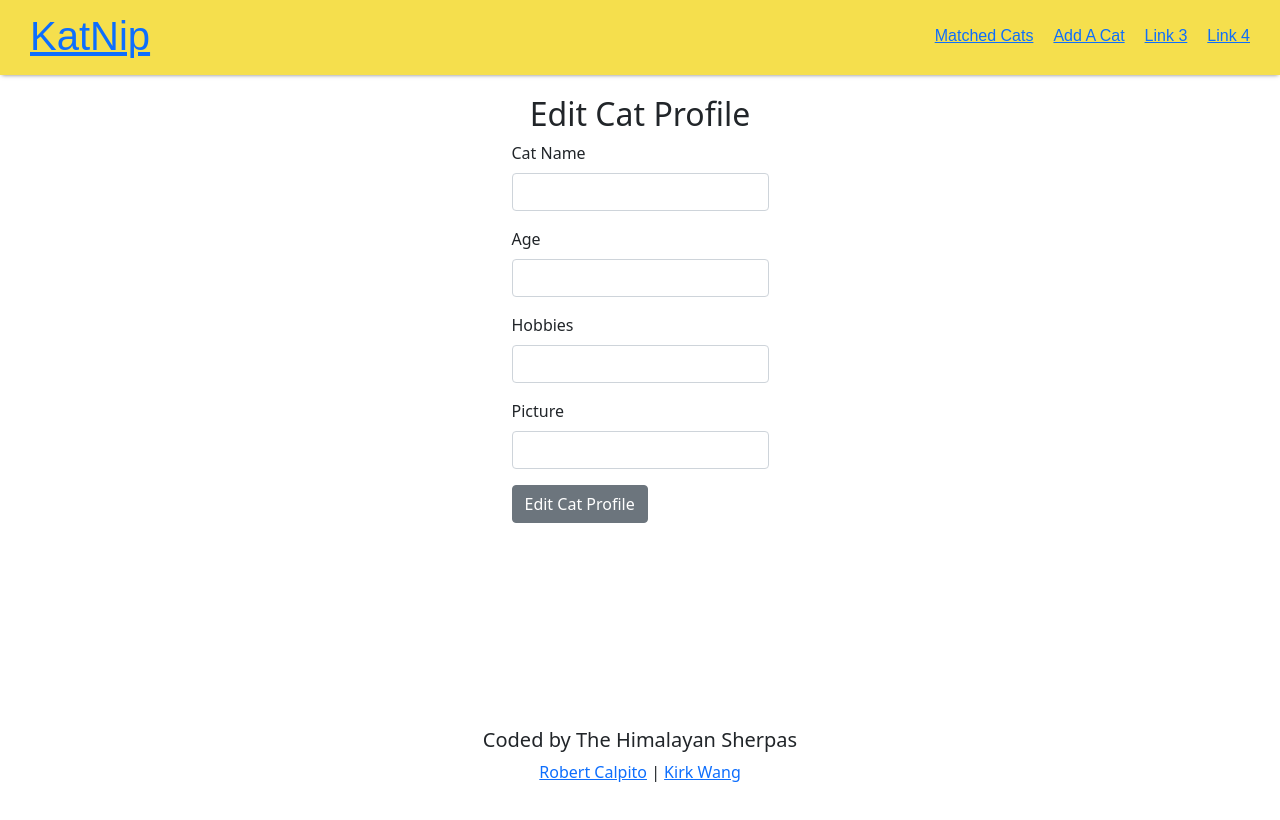
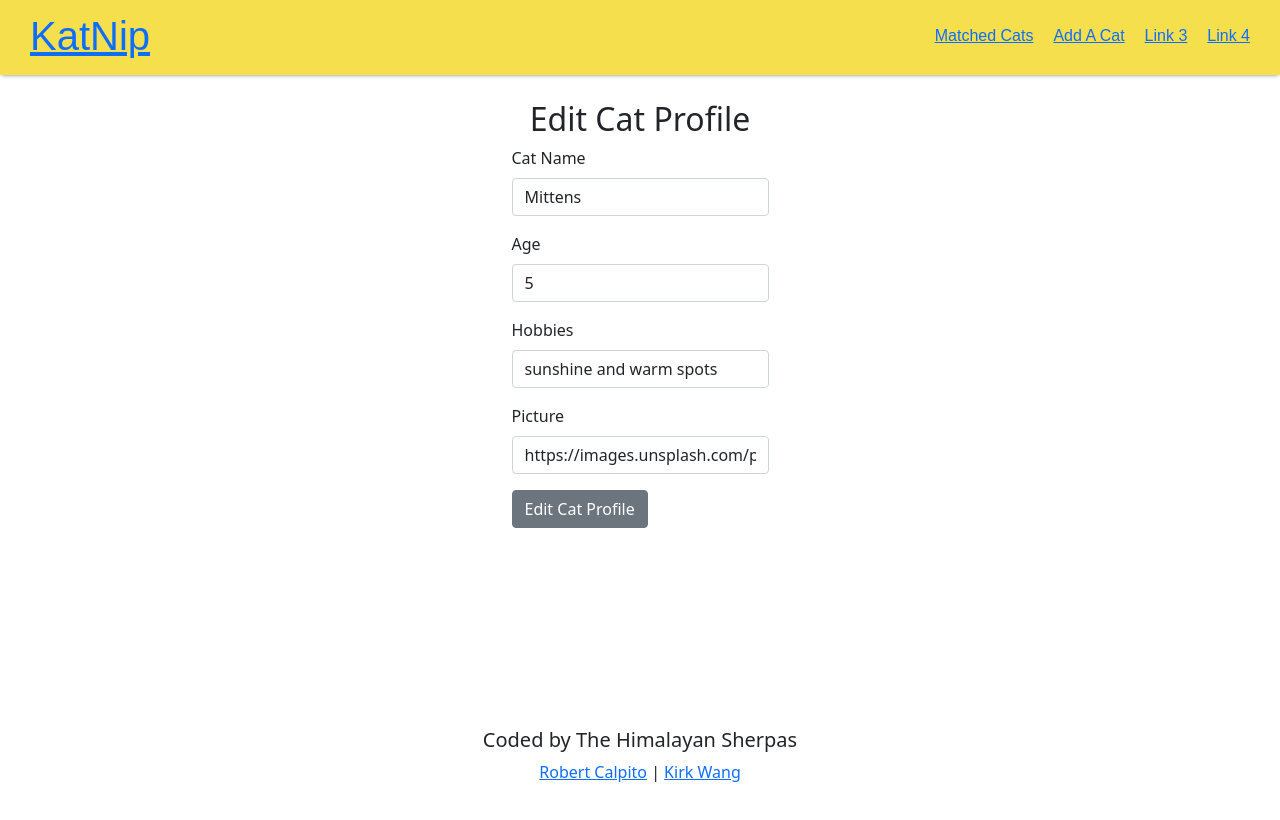
Before and after one commit to learn-academy-2021-echo/cat-tinder-frontend-himalayan-sherpas, a React (Create React App) app: page /catedit/1 in a window 1280 px wide. Shown: the top 820 px of the page. Built offline with nearby package versions, Linux system fonts and the light colour scheme.

Commit message:
now displays current data in edit fields

```diff
--- a/src/App.css
+++ b/src/App.css
@@ -6,3 +6,11 @@
   --reg-text: #7a9ec1;
   --header-font: Arial;
 }
+
+section {
+  display: flex;
+  flex-direction: column;
+  align-items: center;
+  padding-top: 100px;
+  height: 120vh;
+}
--- a/src/components/Header.css
+++ b/src/components/Header.css
@@ -4,11 +4,12 @@
   align-items: center;
   font-family: var(--header-font);
   background-color: var(--foreground);
-  border-color: var(--big-text);
   height: 75px;
+  width: 100%;
   padding: 5px 30px 0 30px;
   box-shadow: 0 2px 4px -2px rgba(0, 0, 0, 0.5);
   z-index: 9999;
+  position: fixed;
 }
 
 .NavBar__Links {
--- a/src/pages/CatEdit.js
+++ b/src/pages/CatEdit.js
@@ -7,12 +7,13 @@ import "../App.css";
 export default class CatEdit extends Component {
   constructor(props) {
     super(props);
+    let { name, age, enjoys, image } = this.props.cat;
     this.state = {
       updateCat: {
-        name: "",
-        age: "",
-        enjoys: "",
-        img: "",
+        name: name ? name : undefined,
+        age: age ? age : undefined,
+        enjoys: enjoys ? enjoys : undefined,
+        image: image ? image : undefined,
       },
       submitted: false,
     };
@@ -63,12 +64,12 @@ export default class CatEdit extends Component {
             />
           </FormGroup>
           <FormGroup>
-            <Label for="img">Picture</Label>
+            <Label for="image">Picture</Label>
             <Input
               type="text"
-              name="img"
+              name="image"
               onChange={this.handleChange}
-              value={this.state.updateCat.img}
+              value={this.state.updateCat.image}
             />
           </FormGroup>
           <Button name="submit" onClick={this.handleSubmit}>
--- a/src/pages/CatIndex.js
+++ b/src/pages/CatIndex.js
@@ -5,7 +5,7 @@ export default class CatIndex extends Component {
   render() {
     const { cats } = this.props;
     return (
-      <>
+      <section>
         <h1>Matched Cats!</h1>
         <ul>
           {cats.map((cat) => {
@@ -18,7 +18,7 @@ export default class CatIndex extends Component {
             );
           })}
         </ul>
-      </>
+      </section>
     );
   }
 }
--- a/src/pages/CatNew.js
+++ b/src/pages/CatNew.js
@@ -12,7 +12,7 @@ export default class CatNew extends Component {
         name: "",
         age: "",
         enjoys: "",
-        img: "",
+        image: "",
       },
       submitted: false,
     };
@@ -32,7 +32,7 @@ export default class CatNew extends Component {
 
   render() {
     return (
-      <>
+      <section>
         <h2>Create A New Cat Profile</h2>
         <Form>
           <FormGroup>
@@ -63,12 +63,12 @@ export default class CatNew extends Component {
             />
           </FormGroup>
           <FormGroup>
-            <Label for="img">Picture</Label>
+            <Label for="image">Picture</Label>
             <Input
               type="text"
-              name="img"
+              name="image"
               onChange={this.handleChange}
-              value={this.state.newCat.img}
+              value={this.state.newCat.image}
             />
           </FormGroup>
           <Button name="submit" onClick={this.handleSubmit}>
@@ -76,7 +76,7 @@ export default class CatNew extends Component {
           </Button>
           {this.state.submitted && <Redirect to="/catindex" />}
         </Form>
-      </>
+      </section>
     );
   }
 }
--- a/src/pages/CatShow.css
+++ b/src/pages/CatShow.css
@@ -1,14 +1,4 @@
-section {
-  display: flex;
-  flex-direction: column;
-  align-items: center;
-  margin-top: 20px;
-}
-
 .cat-profile {
-  /* display: grid;
-  grid-template-columns: 1fr;
-  grid-template-rows: 5fr 1fr; */
   display: flex;
   flex-direction: column;
   background-color: var(--accent);
--- a/src/pages/Home.js
+++ b/src/pages/Home.js
@@ -3,10 +3,10 @@ import React, { Component } from "react";
 export default class Home extends Component {
   render() {
     return (
-      <>
+      <section>
         <h1>Welcome to KatNip!</h1>
         <img src="http://placehold.it/" alt="place-holder"></img>
-      </>
+      </section>
     );
   }
 }
```
